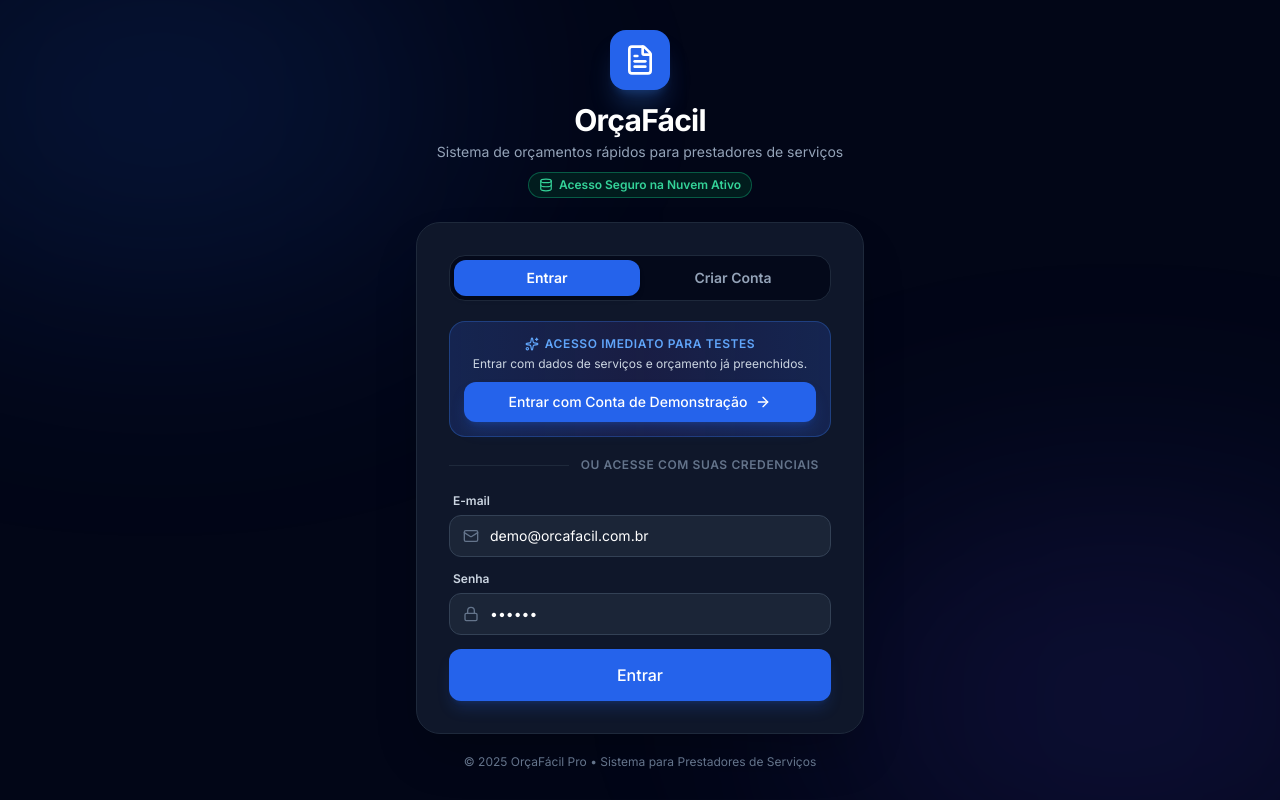
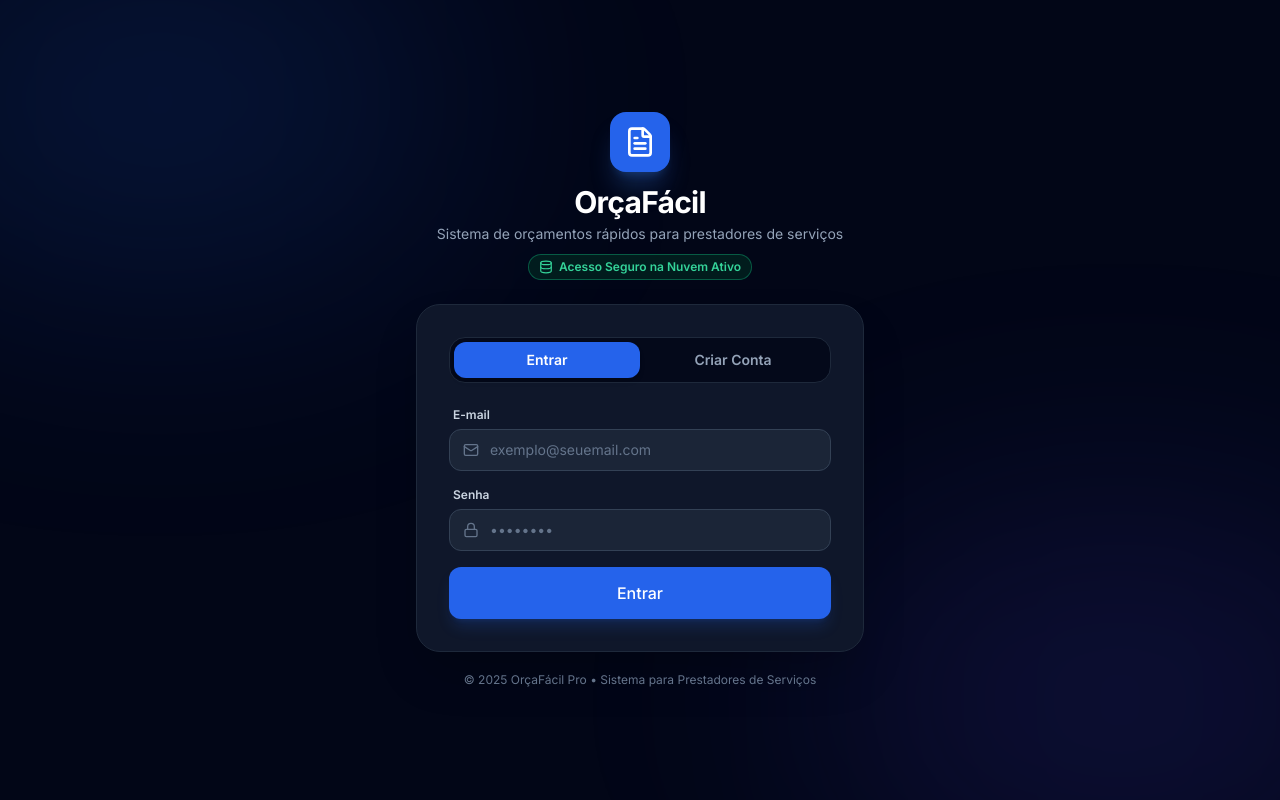
Before and after one commit to danielbrito1987/Or-amentoPro, a React (Vite) app: page / in a window 1280 px wide. Built offline with nearby package versions, Linux system fonts and the light colour scheme.

Commit message:
feat(catalog): add empty state and remove demo access
Implement empty state UI for the catalog and remove demo login functionality. Updated the storage service to initialize with an empty catalog for new users, reserving pre-filled data only for specific demonstration accounts.

```diff
--- a/pages/CatalogPage.tsx
+++ b/pages/CatalogPage.tsx
@@ -146,6 +146,18 @@ export const CatalogPage: React.FC<CatalogPageProps> = ({ catalog, onSaveItem, o
         </div>
 
         <div className="lg:col-span-2 space-y-4 order-2">
+          {catalog.length === 0 ? (
+            <div className="bg-white rounded-2xl border border-dashed border-gray-300 p-8 md:p-12 text-center flex flex-col items-center">
+              <div className="w-16 h-16 bg-blue-50 rounded-full flex items-center justify-center mb-4 text-blue-500">
+                <Briefcase size={28} />
+              </div>
+              <h3 className="text-lg font-semibold text-slate-800">Catálogo vazio</h3>
+              <p className="text-slate-500 mt-1 max-w-sm text-sm">
+                Cadastre seus serviços ou produtos usando o formulário ao lado para agilizar a criação dos seus orçamentos.
+              </p>
+            </div>
+          ) : (
+            <>
               <div className="bg-white rounded-2xl border border-gray-200 shadow-sm overflow-hidden hidden md:block">
                 <table className="w-full text-left">
                   <thead>
@@ -199,6 +211,8 @@ export const CatalogPage: React.FC<CatalogPageProps> = ({ catalog, onSaveItem, o
                   </div>
                 ))}
               </div>
+            </>
+          )}
         </div>
       </div>
     </div>
--- a/pages/LoginPage.tsx
+++ b/pages/LoginPage.tsx
@@ -1,18 +1,17 @@
 
 import React, { useState } from 'react';
 import { Button } from '../components/Button';
-import { FileText, Mail, Lock, User as UserIcon, Loader2, AlertCircle, Sparkles, CheckCircle2, ArrowRight, Database } from 'lucide-react';
+import { FileText, Mail, Lock, User as UserIcon, Loader2, AlertCircle, CheckCircle2, Database } from 'lucide-react';
 import { useAuth } from '../contexts/AuthContext';
 import { isSupabaseConfigured } from '../services/supabase';
 
 export const LoginPage: React.FC = () => {
-  const { login, register, loginAsDemo } = useAuth();
+  const { login, register } = useAuth();
   const [mode, setMode] = useState<'login' | 'register'>('login');
   const [name, setName] = useState('');
-  const [email, setEmail] = useState('demo@orcafacil.com.br');
-  const [password, setPassword] = useState('123456');
+  const [email, setEmail] = useState('');
+  const [password, setPassword] = useState('');
   const [isLoading, setIsLoading] = useState(false);
-  const [isDemoLoading, setIsDemoLoading] = useState(false);
   const [error, setError] = useState<string | null>(null);
   const [successMessage, setSuccessMessage] = useState<string | null>(null);
 
@@ -49,19 +48,6 @@ export const LoginPage: React.FC = () => {
       setError(err?.message || 'Ocorreu um erro. Verifique suas credenciais e tente novamente.');
     } finally {
       setIsLoading(false);
-    }
-  };
-
-  const handleDemoAccess = async () => {
-    setIsDemoLoading(true);
-    setError(null);
-    setSuccessMessage(null);
-    try {
-      await loginAsDemo();
-    } catch (err: any) {
-      setError('Erro ao iniciar demonstração: ' + (err?.message || 'Tente novamente.'));
-    } finally {
-      setIsDemoLoading(false);
     }
   };
 
@@ -108,48 +94,7 @@ export const LoginPage: React.FC = () => {
             </button>
           </div>
 
-          {/* Quick 1-Click Demo Login Banner */}
-          {mode === 'login' && (
-            <div className="bg-gradient-to-r from-blue-900/40 via-indigo-900/30 to-blue-900/40 border border-blue-500/30 rounded-2xl p-3.5 text-center">
-              <div className="flex items-center justify-center gap-1.5 text-blue-400 font-semibold text-xs uppercase tracking-wider mb-1">
-                <Sparkles className="w-3.5 h-3.5" />
-                <span>Acesso Imediato para Testes</span>
-              </div>
-              <p className="text-xs text-slate-300 mb-2.5">
-                Entrar com dados de serviços e orçamento já preenchidos.
-              </p>
-              <Button
-                id="btn-quick-demo"
-                type="button"
-                onClick={handleDemoAccess}
-                disabled={isDemoLoading || isLoading}
-                className="w-full py-2.5 bg-blue-600 hover:bg-blue-500 text-white font-bold rounded-xl shadow-lg shadow-blue-600/25 flex items-center justify-center gap-2 transition-all active:scale-[0.98] text-sm"
-              >
-                {isDemoLoading ? (
-                  <>
-                    <Loader2 className="w-4 h-4 animate-spin" />
-                    Iniciando demonstração...
-                  </>
-                ) : (
-                  <>
-                    <span>Entrar com Conta de Demonstração</span>
-                    <ArrowRight className="w-4 h-4" />
-                  </>
-                )}
-              </Button>
-            </div>
-          )}
-
-          {mode === 'login' && (
-            <div className="relative flex items-center justify-center">
-              <div className="border-t border-slate-800 w-full" />
-              <span className="bg-slate-900 px-3 text-xs text-slate-500 uppercase tracking-wider font-semibold shrink-0">
-                Ou acesse com suas credenciais
-              </span>
-            </div>
-          )}
-
-          <form onSubmit={handleSubmit} className="space-y-3.5">
+          <form onSubmit={handleSubmit} className="space-y-4 pt-1">
             {error && (
               <div className="bg-red-500/10 border border-red-500/25 text-red-400 p-3 rounded-xl text-xs flex items-start gap-2.5">
                 <AlertCircle className="w-4 h-4 shrink-0 mt-0.5" />
@@ -219,8 +164,8 @@ export const LoginPage: React.FC = () => {
             <Button
               id="btn-login-submit"
               type="submit"
-              disabled={isLoading || isDemoLoading}
-              className="w-full py-3.5 rounded-xl bg-blue-600 hover:bg-blue-500 text-white text-base font-bold transition-all active:scale-[0.98] shadow-lg shadow-blue-600/20"
+              disabled={isLoading}
+              className="w-full py-3.5 rounded-xl bg-blue-600 hover:bg-blue-500 text-white text-base font-bold transition-all active:scale-[0.98] shadow-lg shadow-blue-600/20 mt-2"
             >
               {isLoading ? (
                 <>
@@ -232,15 +177,6 @@ export const LoginPage: React.FC = () => {
               )}
             </Button>
           </form>
-
-          {!isSupabaseConfigured() && (
-            <div className="pt-1 text-center">
-              <div className="inline-flex items-center gap-1.5 text-xs text-slate-400">
-                <CheckCircle2 className="w-3.5 h-3.5 text-emerald-400" />
-                <span>Modo de testes ativo: use qualquer e-mail e senha</span>
-              </div>
-            </div>
-          )}
         </div>
 
         <p className="text-center mt-5 text-slate-500 text-xs">
--- a/services/storageService.ts
+++ b/services/storageService.ts
@@ -231,12 +231,17 @@ export const storageService = {
       // Ignora erro da API remota se estiver offline
     }
 
-    // Inicializa com dados padrão pré-cadastrados
-    const initialItems = getInitialCatalog(companyId);
-    try {
-      localStorage.setItem(localKey, JSON.stringify(initialItems));
-    } catch {}
-    return initialItems;
+    // Apenas gera itens de exemplo se for a conta de demonstração
+    if (companyId === 'comp_demo_eletro') {
+      const initialItems = getInitialCatalog(companyId);
+      try {
+        localStorage.setItem(localKey, JSON.stringify(initialItems));
+      } catch {}
+      return initialItems;
+    }
+
+    // Para contas reais, inicia com catálogo limpo
+    return [];
   },
 
   saveCatalogItem: async (item: CatalogItem): Promise<CatalogItem> => {
```
Lines whose indentation alone changed are shown as unchanged.
